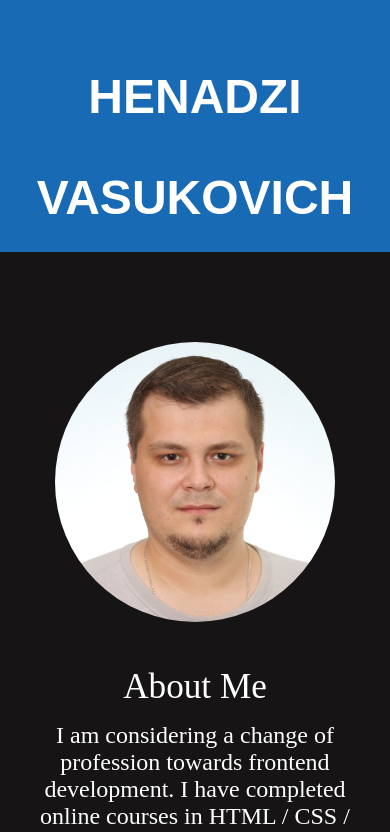
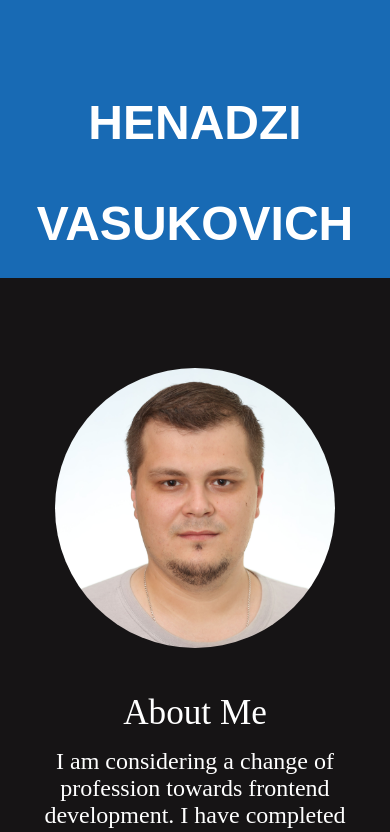
Before and after one commit to BrBrov/Portfolio, a React (Vite) app in the folder portfolio/: page / in a window 390 px wide. Shown: the top 832 px of the page. Built offline with nearby package versions, Linux system fonts and the light colour scheme; a web font is replaced by a local one.

Commit message:
fix: fix adaptive to 320px

```diff
--- a/portfolio/src/modules/background/bground.scss
+++ b/portfolio/src/modules/background/bground.scss
@@ -10,7 +10,7 @@ $element-width: 100%;
   }
 
   @media screen and (max-width: 499px) {
-    height: 3512px;
+    height: 3655px;
   }
 }
 
@@ -30,6 +30,6 @@ $element-width: 100%;
   }
 
   @media screen and (max-width: 499px) {
-    height: 3162px;
+    height: 3352px;
   }
 }
--- a/portfolio/src/modules/cv/cv.scss
+++ b/portfolio/src/modules/cv/cv.scss
@@ -14,7 +14,7 @@
   }
 
   @media screen and (max-width: 499px) {
-    margin-top: -3538px;
+    margin-top: -3655px;
   }
 }
 
@@ -58,7 +58,7 @@
       width: 100%;
 
       @media screen and (max-width: 499px) {
-        grid-template-rows: 230px 1270px 430px 910px 300px 350px;
+        grid-template-rows: 230px 1315px 430px 1030px 300px 350px;
       }
     }
   }
--- a/portfolio/src/modules/cv/full-name/full-name.scss
+++ b/portfolio/src/modules/cv/full-name/full-name.scss
@@ -30,4 +30,8 @@
   @media screen and (max-width: 459px) {
     font-size: 3rem;
   }
+
+  @media screen and (max-width: 349px) {
+    font-size: 2rem;
+  }
 }
--- a/portfolio/src/modules/cv/summary-info/summary-info.scss
+++ b/portfolio/src/modules/cv/summary-info/summary-info.scss
@@ -11,6 +11,10 @@
     height: 1228px;
     min-height: auto;
     justify-self: center;
+
+    @media screen and (max-width: 499px) {
+      height: 1300px;
+    }
   }
 }
 
```
